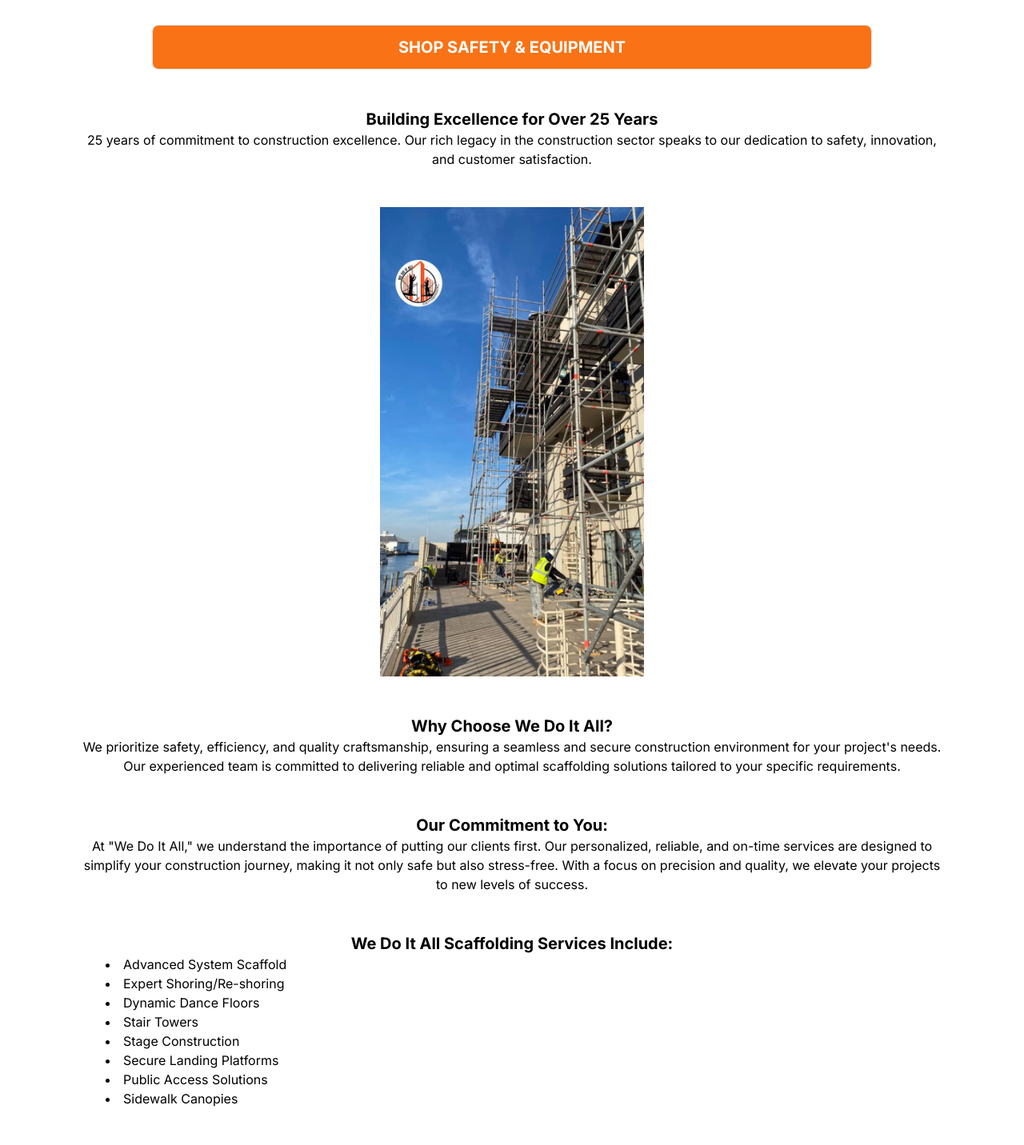
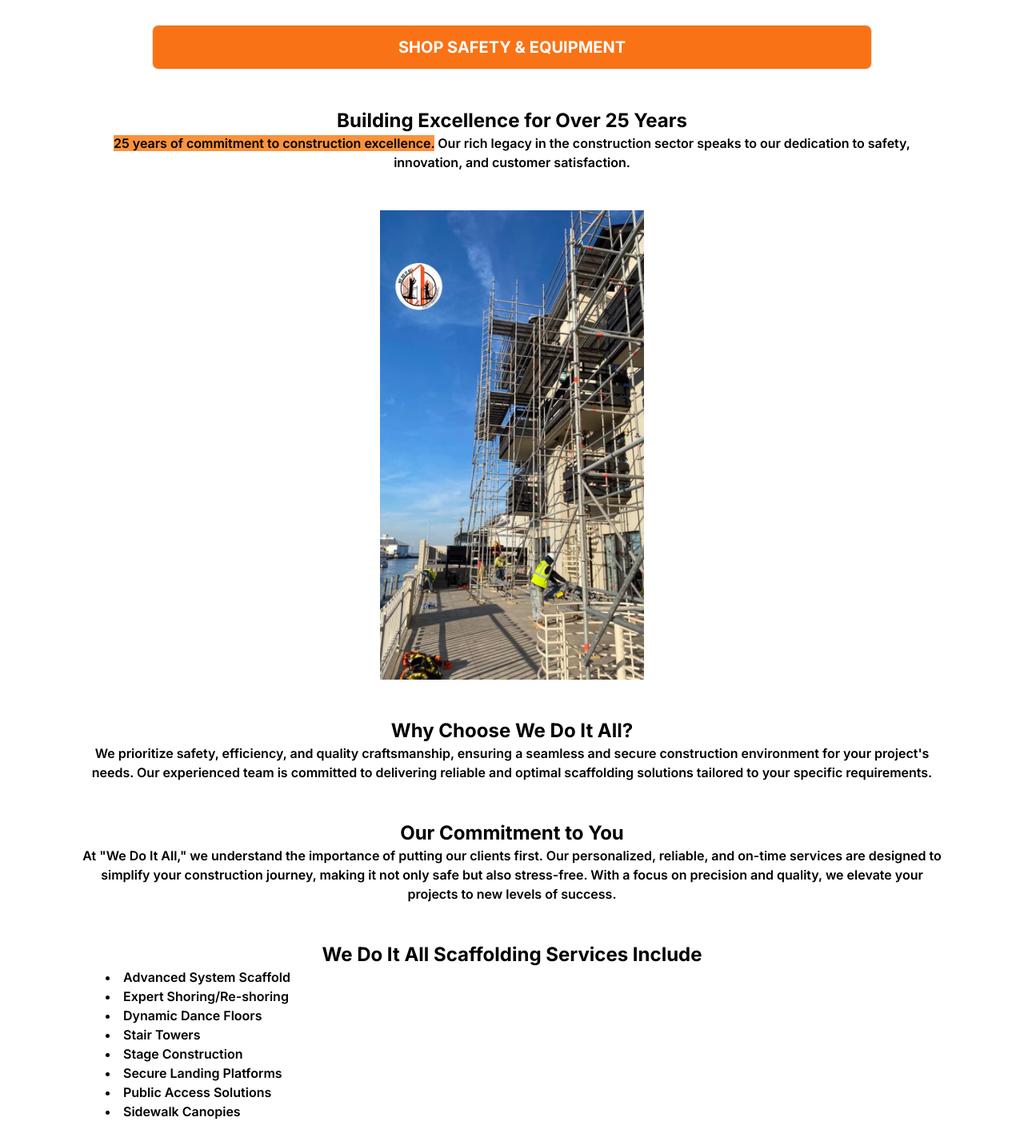
Before and after one commit to Alanl101/WDIA, a Next.js app: page / in a window 1280 px wide. Shown: the part 720-2152 px from the top of the page at 80% size. Built offline with nearby package versions, Linux system fonts and the light colour scheme; no server answers.

Commit message:
additions

```diff
--- a/app/page.tsx
+++ b/app/page.tsx
@@ -42,24 +42,26 @@
             <button className="w-5/6 h-14 bg-orange-500 border mx-5 font-bold text-xl text-white rounded-lg hover:bg-orange-600 ">SHOP SAFETY & EQUIPMENT</button>
           </Link>
 
-          <h1 className="mt-12 text-xl font-bold">Building Excellence for Over 25 Years</h1>
-          <p>25 years of commitment to construction excellence. Our rich legacy in the construction sector speaks to our dedication to safety, innovation, and customer satisfaction.</p>
+          <h1 className="mt-12 text-2xl font-bold">Building Excellence for Over 25 Years</h1>
+          <p className="font-semibold">
+            <span className=" bg-orange-400 "> 25 years of commitment to construction excellence.</span>{" "} Our rich legacy in the construction sector speaks to our dedication to safety, innovation, and customer satisfaction.
+          </p>
 
           <div className="flex items-center justify-center mt-12">
             <Image src={scaffold} alt="Companyimg" width={330} height={330} unoptimized={true} />
           </div>
 
-          <h1 className="mt-12 text-xl font-bold">Why Choose We Do It All?</h1>
+          <h1 className="mt-12 text-2xl font-bold">Why Choose We Do It All?</h1>
 
-          <p>We prioritize safety, efficiency, and quality craftsmanship, ensuring a seamless and secure construction environment for your project's needs. Our experienced team is committed to delivering reliable and optimal scaffolding solutions tailored to your specific requirements.</p>
+          <p className="font-semibold">We prioritize safety, efficiency, and quality craftsmanship, ensuring a seamless and secure construction environment for your project's needs. Our experienced team is committed to delivering reliable and optimal scaffolding solutions tailored to your specific requirements.</p>
 
-          <h1 className="mt-12 text-xl font-bold">Our Commitment to You:</h1>
+          <h1 className="mt-12 text-2xl font-bold">Our Commitment to You</h1>
 
-          <p>At "We Do It All," we understand the importance of putting our clients first. Our personalized, reliable, and on-time services are designed to simplify your construction journey, making it not only safe but also stress-free. With a focus on precision and quality, we elevate your projects to new levels of success.</p>
+          <p className="font-semibold">At "We Do It All," we understand the importance of putting our clients first. Our personalized, reliable, and on-time services are designed to simplify your construction journey, making it not only safe but also stress-free. With a focus on precision and quality, we elevate your projects to new levels of success.</p>
 
 
-          <h1 className="mt-12 text-xl font-bold">We Do It All Scaffolding Services Include:</h1>
-          <ul className="list-disc list-inside ms-8 text-justify mx-auto">
+          <h1 className="mt-12 text-2xl font-bold">We Do It All Scaffolding Services Include</h1>
+          <ul className="list-disc list-inside ms-8 text-justify mx-auto font-semibold ">
             <li>Advanced System Scaffold</li>
             <li>Expert Shoring/Re-shoring</li>
             <li>Dynamic Dance Floors</li>
@@ -80,7 +82,7 @@
 
         <div className="flex flex-col items-center justify-center mt-4 border border-grey-500 max-w-sm p-4 rounded-lg mx-auto my-auto">
           <Image src={headshot} alt="headshot" width={200} height={200} unoptimized={true} />
-          <div className="font-bold text-green">Need help? Contact us at <p className="text-[#ea580c] font-bold">(863)-205-4771</p></div>
+          <div className="font-bold text-green">Need help? Contact us at <p className="text-[#ea580c] font-bold">(813) 808-1765</p></div>
         </div>
 
 
```
